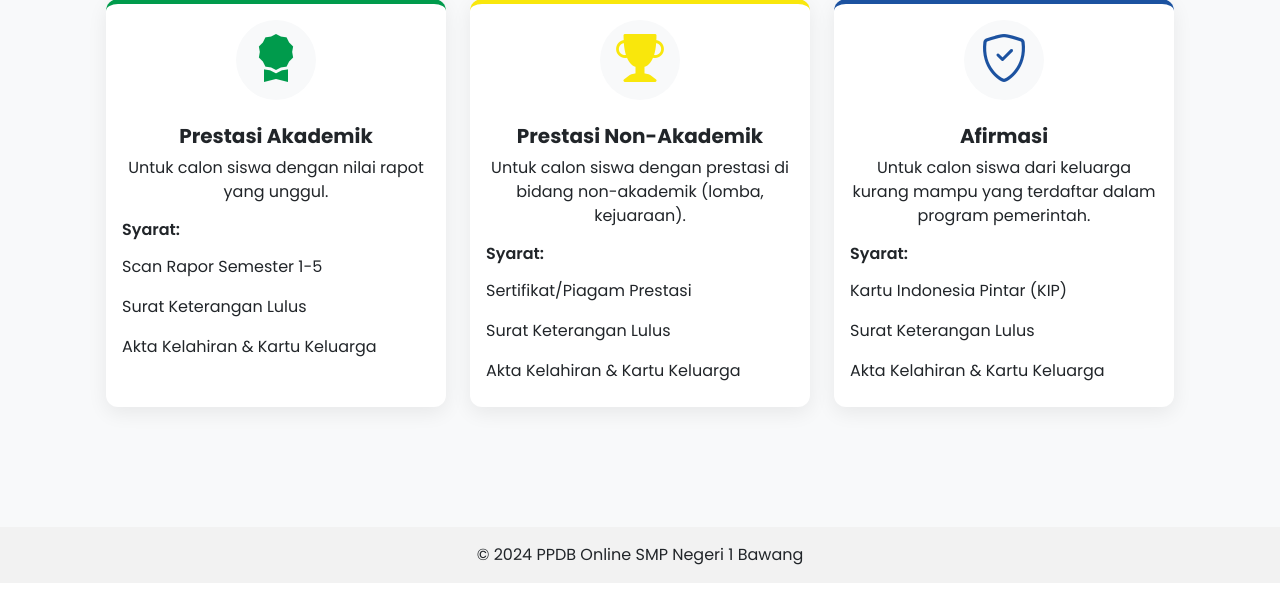
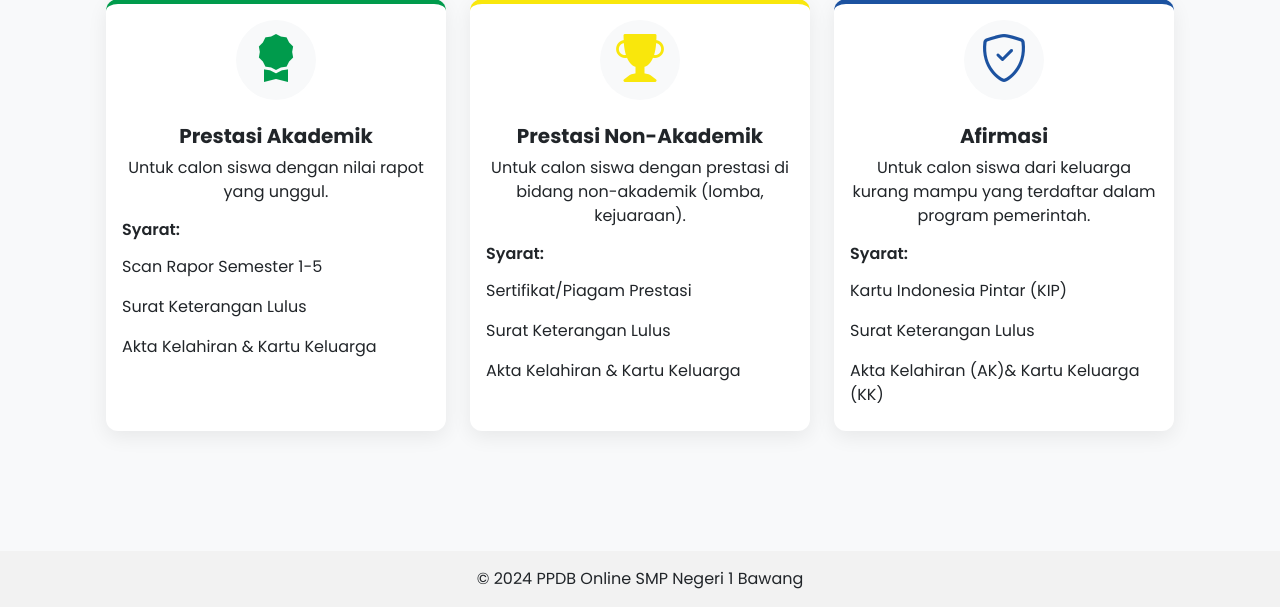
Before and after one commit to MarselPix/ppdbonline, a PHP site: page / in a window 1280 px wide. Shown: the part 1408-2015 px from the top of the page. Before the commit the page ends 1991 px from the top, so only its background shows below. Run offline with PHP 8.4, Linux system fonts and the light colour scheme.

Commit message:
ubah detail dikit

```diff
--- a/index.php
+++ b/index.php
@@ -114,7 +114,7 @@ ini_set('display_errors', 0);
                     <ul class="list-group list-group-flush">
                         <li class="list-group-item">Kartu Indonesia Pintar (KIP)</li>
                         <li class="list-group-item">Surat Keterangan Lulus</li>
-                        <li class="list-group-item">Akta Kelahiran & Kartu Keluarga</li>
+                        <li class="list-group-item">Akta Kelahiran (AK)& Kartu Keluarga (KK)</li>
                     </ul>
                 </div>
             </div>
```
